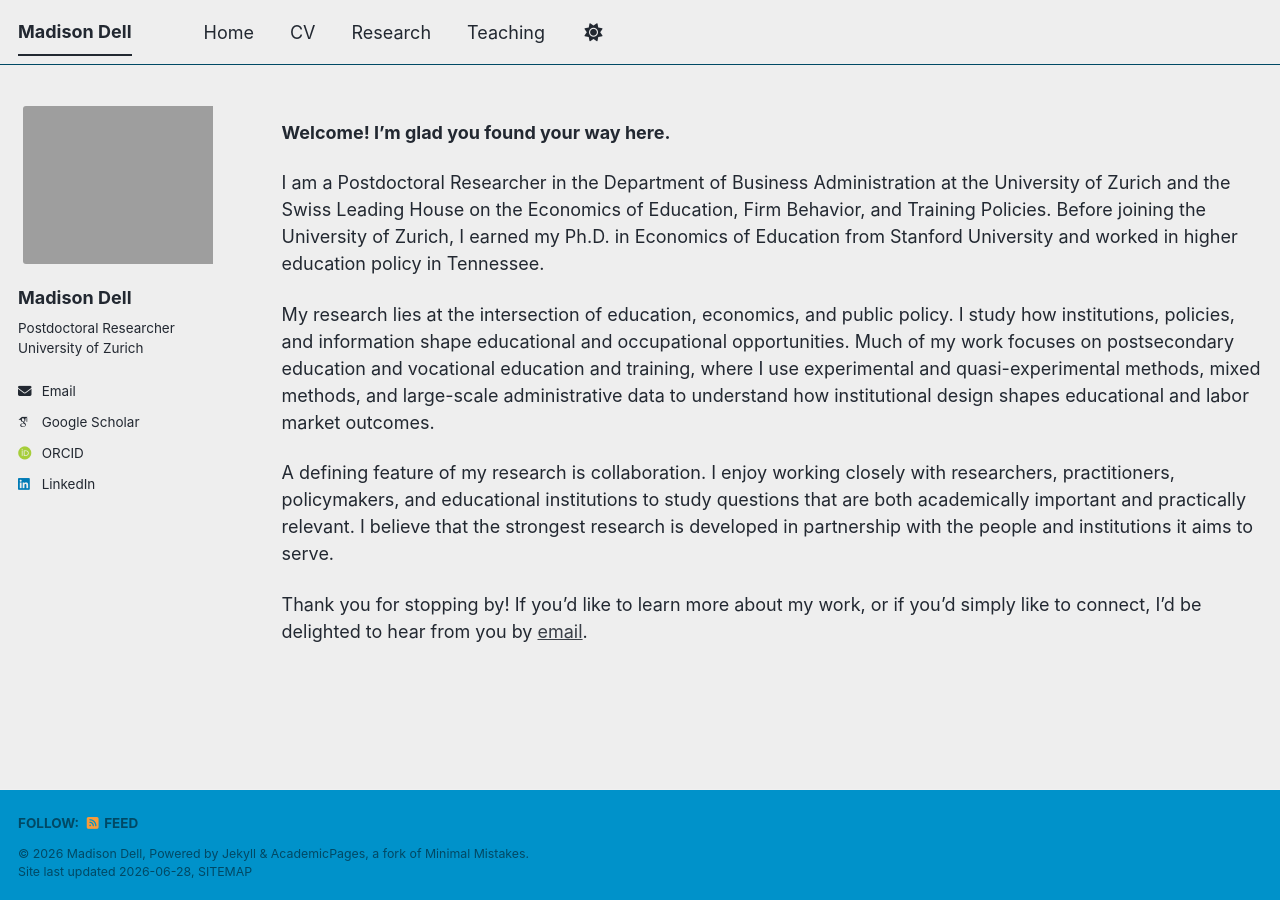
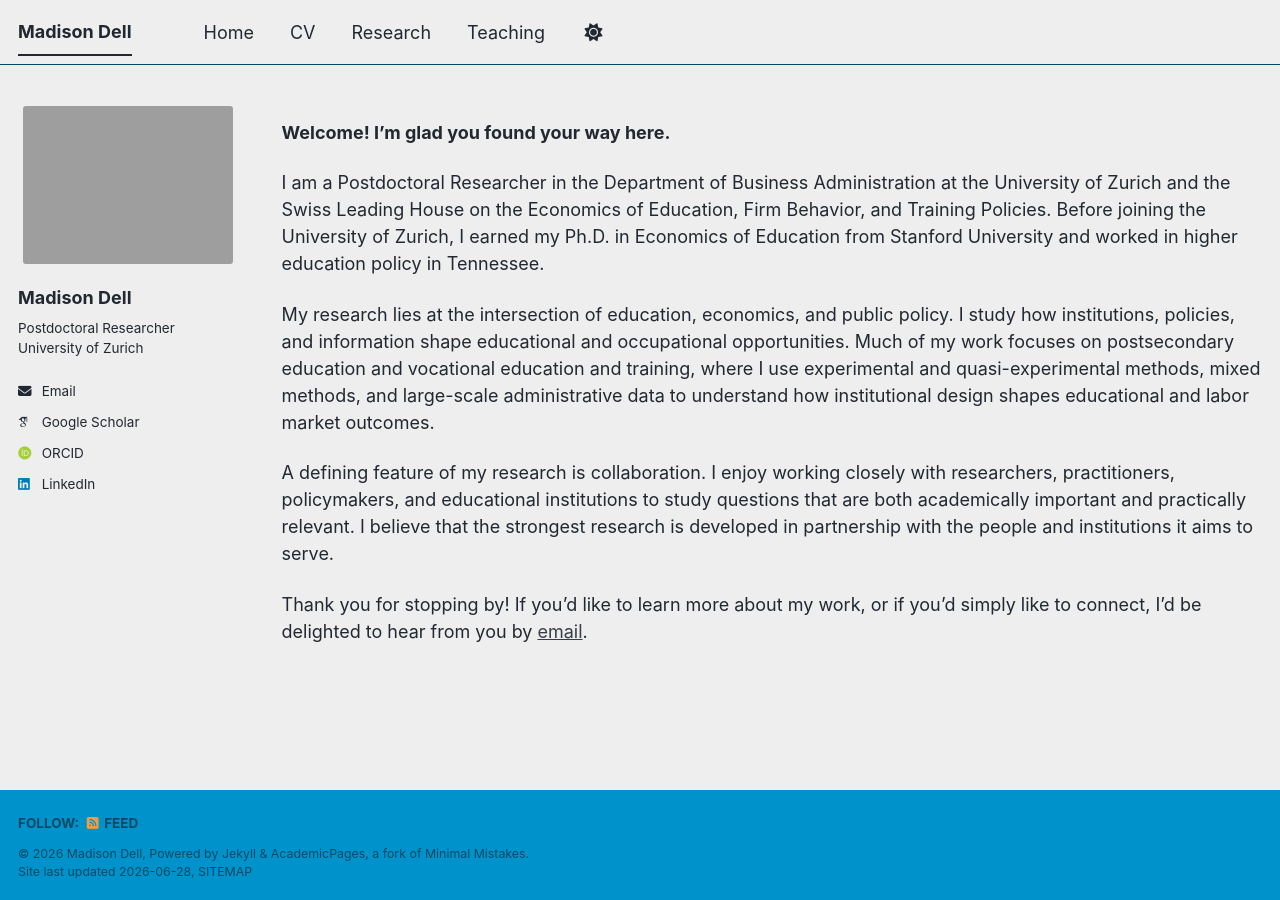
Before and after one commit to MadisonMDell/madisonmdell.github.io, a Jekyll site: the page built from _pages/about.md, in a window 1280 px wide. Built offline with Jekyll 4.4.1, drawn with Linux system fonts in a browser that asks for light colours; some web fonts are replaced; a script bundle is joined from its source files by our own code; library files that are not in the unit come from our copies.

Commit message:
Update main.scss

```diff
--- a/assets/css/main.scss
+++ b/assets/css/main.scss
@@ -42,6 +42,12 @@
     "vendor/font-awesome/brands"
 ;
 
+/* Slightly widen the author sidebar */
+.sidebar {
+  width: 260px !important;
+}
+
+/* Resize author photo */
 .sidebar .author__avatar {
   width: 220px !important;
   max-width: 220px !important;
```
